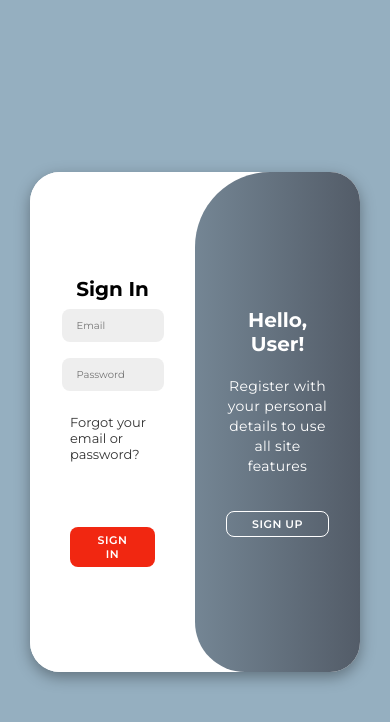
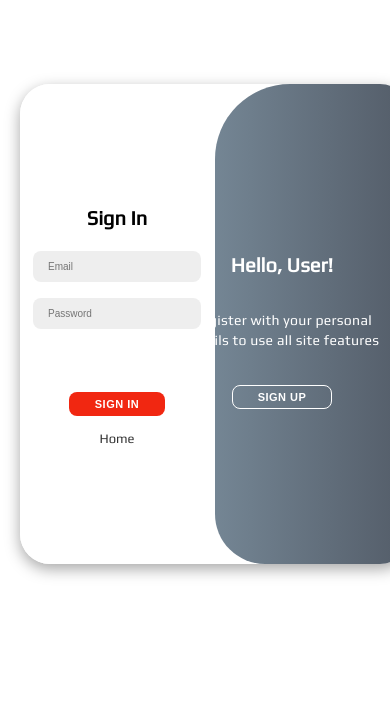
Before and after one commit to runtime-error786/Tech-Gadgets-Website, a Next.js app in the folder wen-final/: page /signin in a window 390 px wide. Shown: the top 722 px of the page. Built offline with nearby package versions, Linux system fonts and the light colour scheme.

Commit message:
customize sign in form responsivess

```diff
--- a/wen-final/src/app/signin/Nav.js
+++ b/wen-final/src/app/signin/Nav.js
@@ -4,13 +4,13 @@ import Script from "next/script";
 import Script1 from './Script';
 import { GoogleLogin } from '@react-oauth/google';
 import "./Style.css";
-
+import Link from "next/link";
 const Sidebar = () => {
     let hello = ()=>{
 
     }
     return (
-        <div className="container" id="container">
+        <div className="container1" id="container1">
             <div className="form-container sign-up">
                 <form>
                     <h1>Create Account</h1>
@@ -20,6 +20,7 @@ const Sidebar = () => {
                         placeholder="Email" />
                     <input type="password"
                         placeholder="Password" />
+                        <input type="file"/>
                     <button>Sign Up</button>
                 </form>
             </div>
@@ -30,9 +31,9 @@ const Sidebar = () => {
                         placeholder="Email" />
                     <input type="password"
                         placeholder="Password" />
-                    <a href="">Forgot your email or password?</a>
                         <GoogleLogin/>
                     <button>Sign in</button>
+                    <Link href="/home">Home</Link>
                 </form>
             </div>
             <div className="toggle-container">
--- a/wen-final/src/app/signin/Script.js
+++ b/wen-final/src/app/signin/Script.js
@@ -3,7 +3,7 @@ import { useEffect } from 'react';
 
 const Script1 = () => {
     useEffect(() => {
-        const container = document.getElementById('container');
+        const container = document.getElementById('container1');
         const registerBtn = document.getElementById('register');
         const loginBtn = document.getElementById('login');
 
--- a/wen-final/src/app/signin/Style.css
+++ b/wen-final/src/app/signin/Style.css
@@ -1,23 +1,17 @@
 @import url('https://fonts.googleapis.com/css2?family=Montserrat:wght@300;400;500;600;700&display=swap');
 
-*{
-    margin: 0;
-    padding: 0;
-    box-sizing: border-box;
-    font-family: 'Montserrat', sans-serif;
+
+
+.container1 {
+
 }
 
-body{
-    background-color: #95afc0;
-    background: linear-gradient(to right, #95afc0);
-    display: flex;
-    align-items: center;
-    justify-content: center;
-    flex-direction: column;
-    height: 100vh;
-}
+/* Add any additional styling for the container or its children here */
 
-.container{
+
+
+
+.container1{
     background-color: #fff;
     border-radius: 30px;
     box-shadow: 0 5px 15px rgba(0, 0, 0, 0.35);
@@ -26,27 +20,30 @@ body{
     width: 768px;
     max-width: 100%;
     min-height: 480px;
+    position: absolute;
+    left: 25%;
+    top: 20%;
 }
 
-.container p{
+.container1 p{
     font-size: 14px;
     line-height: 20px;
     letter-spacing: 0.3px;
     margin: 20px 0;
 }
 
-.container span{
+.container1 span{
     font-size: 12px;
 }
 
-.container a{
+.container1 a{
     color: #333;
     font-size: 13px;
     text-decoration: none;
     margin: 15px 0 10px;
 }
 
-.container button{
+.container1 button{
     background-color: #f12711;
     color: #fff;
     font-size: 12px;
@@ -60,12 +57,12 @@ body{
     cursor: pointer;
 }
 
-.container button.hidden{
+.container1 button.hidden{
     background-color: transparent;
     border-color: #fff;
 }
 
-.container form{
+.container1 form{
     background-color: #fff;
     display: flex;
     align-items: center;
@@ -75,7 +72,7 @@ body{
     height: 100%;
 }
 
-.container input{
+.container1 input{
     background-color: #eee;
     border: none;
     margin: 8px 0;
@@ -99,7 +96,7 @@ body{
     z-index: 2;
 }
 
-.container.active .sign-in{
+.container1.active .sign-in{
     transform: translateX(100%);
 }
 
@@ -110,7 +107,7 @@ body{
     z-index: 1;
 }
 
-.container.active .sign-up{
+.container1.active .sign-up{
     transform: translateX(100%);
     opacity: 1;
     z-index: 5;
@@ -155,7 +152,7 @@ body{
     z-index: 1000;
 }
 
-.container.active .toggle-container{
+.container1.active .toggle-container{
     transform: translateX(-100%);
     border-radius: 0 150px 100px 0;
 }
@@ -173,7 +170,7 @@ body{
     transition: all 0.6s ease-in-out;
 }
 
-.container.active .toggle{
+.container1.active .toggle{
     transform: translateX(50%);
 }
 
@@ -196,7 +193,7 @@ body{
     transform: translateX(-200%);
 }
 
-.container.active .toggle-left{
+.container1.active .toggle-left{
     transform: translateX(0);
 }
 
@@ -205,7 +202,7 @@ body{
     transform: translateX(0);
 }
 
-.container.active .toggle-right{
+.container1.active .toggle-right{
     transform: translateX(200%);
 }
 
@@ -213,7 +210,7 @@ body{
 /* ADAPTIVE  for mobile devices */
 
 @media only screen and (min-width: 320px) and (max-width: 767px) {
-    .container {
+    .container1 {
         background-color: #fff;
         border-radius: 30px;
         box-shadow: 0 5px 15px rgba(0, 0, 0, 0.35);
@@ -251,10 +248,10 @@ body{
     a {
         font-size: 5px;
     }
-    .container form {
+    .container1 form {
         font-size: 15px;
     }
-    .container input {
+    .container1 input {
         border: none;
         margin: 8px 0;
         padding: 10px 15px;
@@ -263,7 +260,7 @@ body{
         width: 120%;
         outline: none;
     }
-    .container button{
+    .container1 button{
         background-color: #f12711;
         color: #fff;
         font-size: 11px;
@@ -288,3 +285,51 @@ body{
         z-index: 1;
     }
 }
+
+@media only screen and (max-width:1441px) {
+    .container1 {
+        background-color: #fff;
+        border-radius: 30px;
+        box-shadow: 0 5px 15px rgba(0, 0, 0, 0.35);
+        position: relative;
+        overflow: hidden;
+        width: 768px;
+        max-width: 100%;
+        min-height: 480px;
+        position: absolute;
+        left: 25%;
+        top: 20%;
+    }
+}
+
+@media only screen and (max-width:1025px) {
+    .container1 {
+        background-color: #fff;
+        border-radius: 30px;
+        box-shadow: 0 5px 15px rgba(0, 0, 0, 0.35);
+        position: relative;
+        overflow: hidden;
+        width: 768px;
+        max-width: 100%;
+        min-height: 480px;
+        position: absolute;
+        left: 15%;
+        top: 15%;
+    }
+}
+
+@media only screen and (max-width:769px) {
+    .container1 {
+        background-color: #fff;
+        border-radius: 30px;
+        box-shadow: 0 5px 15px rgba(0, 0, 0, 0.35);
+        position: relative;
+        overflow: hidden;
+        width: 700px;
+        max-width: 100%;
+        min-height: 480px;
+        position: absolute;
+        left: 5%;
+        top: 10%;
+    }
+}
--- a/wen-final/src/app/signin/layout.js
+++ b/wen-final/src/app/signin/layout.js
@@ -3,12 +3,10 @@ const inter = Play({ subsets: ["latin"],weight:"400" });
 import "@fortawesome/fontawesome-svg-core/styles.css";
 import { config } from "@fortawesome/fontawesome-svg-core";
 config.autoAddCss = false;
-import Sidebar from "./Nav";
 export default function RootLayout({ children }) {
   return (
     <html lang="en" className={inter.className}>
       <body className={inter.className}>
-      <Sidebar></Sidebar>
         {children}
         </body>
     </html>
--- a/wen-final/src/app/signin/page.js
+++ b/wen-final/src/app/signin/page.js
@@ -1,7 +1,8 @@
+import Sidebar from "./Nav";
 let r = ()=>{
     return(
         <>
-
+        <Sidebar></Sidebar>
         </>
     )
 }
```
